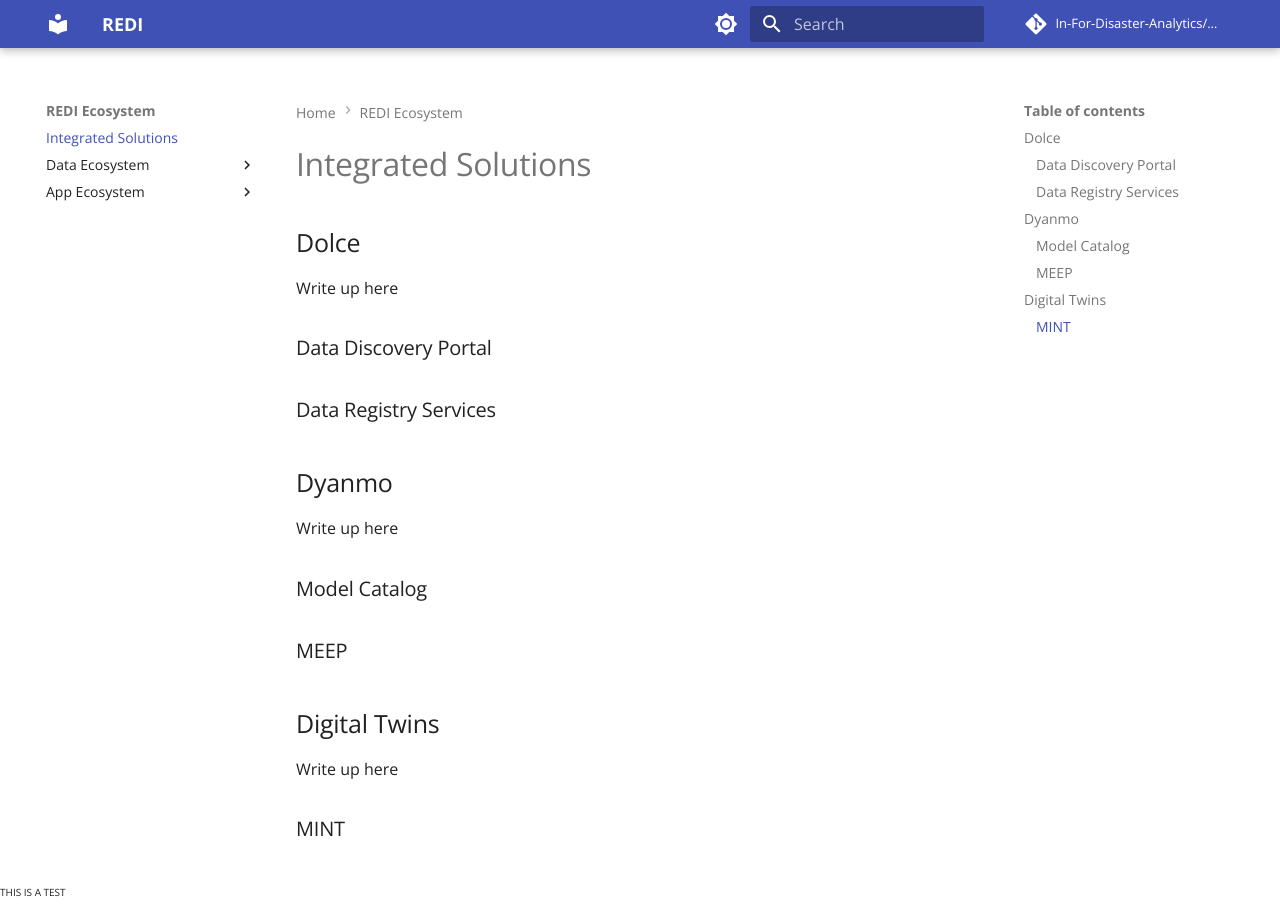
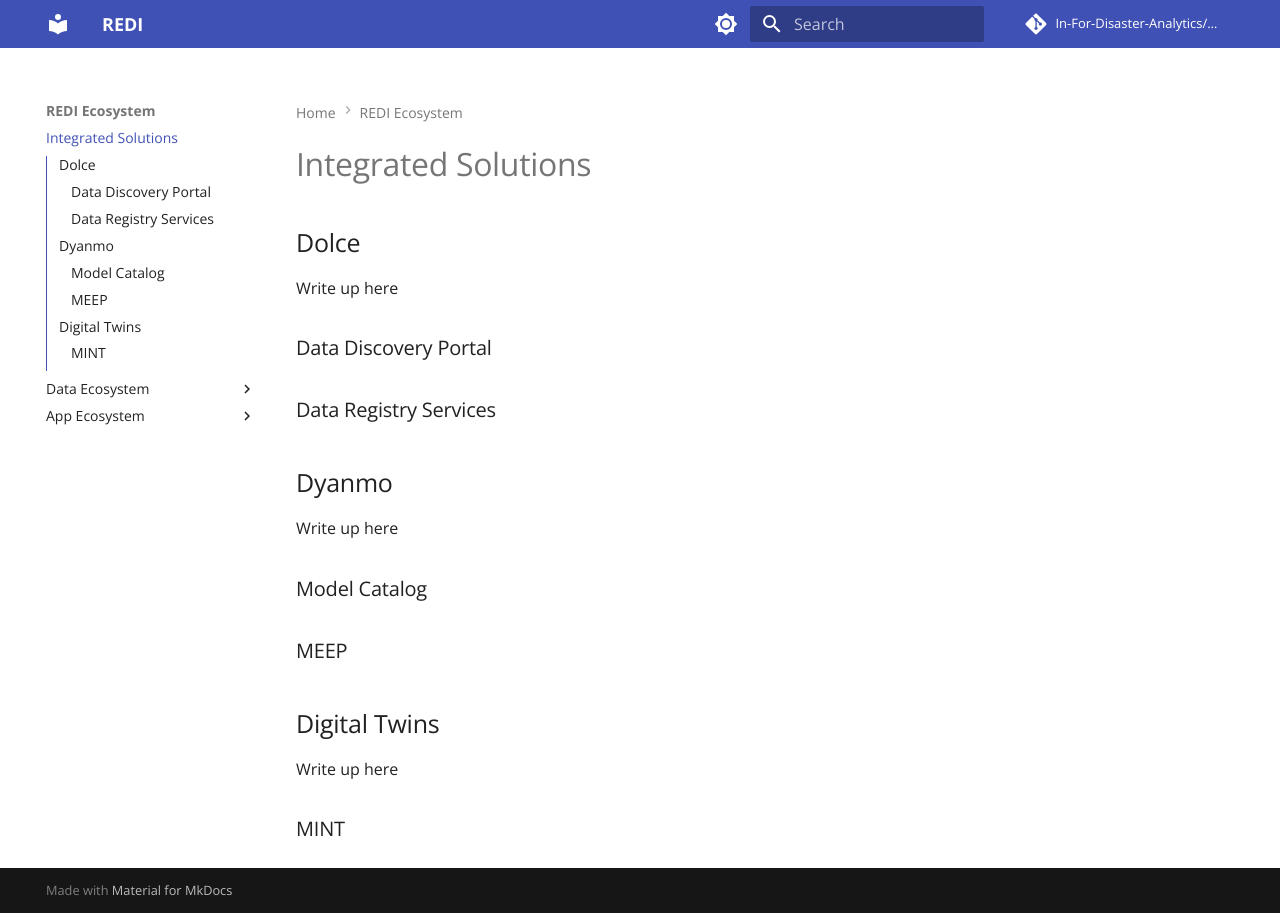
Before and after one commit to In-For-Disaster-Analytics/REDI-Documentation, an MkDocs documentation site: the page built from docs/redi-ecosystem/integrated-solutions.md, in a window 1280 px wide. Built offline with MkDocs 1.6.1 and Material for MkDocs 9.7.7, drawn with Linux system fonts in a browser that asks for light colours; comment, search, counter and statistics services are not loaded.

Commit message:
Override home page

```diff
--- a/mkdocs.yml
+++ b/mkdocs.yml
@@ -21,7 +21,7 @@
     - navigation.instant.prefetch
     - navigation.instant.progress
     - navigation.top
-    - toc.follow
+    - toc.integrate
   font:
     text: Open Sans
     code: Roboto
@@ -81,3 +81,4 @@
     - Geoslam (Geoslam): protocols/geoslam.md
     - Survey123: protocols/survey123_user.md
   - Field Sessions: field-sessions/fort-davis.md
+  - Site Outline: outline.md
--- /dev/null
+++ b/overrides/home.html
@@ -0,0 +1,106 @@
+<!--
+  Copyright (c) 2016-2024 Martin Donath <martin.donath@squidfunk.com>
+
+  Permission is hereby granted, free of charge, to any person obtaining a copy
+  of this software and associated documentation files (the "Software"), to
+  deal in the Software without restriction, including without limitation the
+  rights to use, copy, modify, merge, publish, distribute, sublicense, and/or
+  sell copies of the Software, and to permit persons to whom the Software is
+  furnished to do so, subject to the following conditions:
+
+  The above copyright notice and this permission notice shall be included in
+  all copies or substantial portions of the Software.
+
+  THE SOFTWARE IS PROVIDED "AS IS", WITHOUT WARRANTY OF ANY KIND, EXPRESS OR
+  IMPLIED, INCLUDING BUT NOT LIMITED TO THE WARRANTIES OF MERCHANTABILITY,
+  FITNESS FOR A PARTICULAR PURPOSE AND NON-INFRINGEMENT. IN NO EVENT SHALL THE
+  AUTHORS OR COPYRIGHT HOLDERS BE LIABLE FOR ANY CLAIM, DAMAGES OR OTHER
+  LIABILITY, WHETHER IN AN ACTION OF CONTRACT, TORT OR OTHERWISE, ARISING
+  FROM, OUT OF OR IN CONNECTION WITH THE SOFTWARE OR THE USE OR OTHER DEALINGS
+  IN THE SOFTWARE.
+-->
+
+{% extends "main.html" %}
+
+<!-- Render hero under tabs -->
+{% block tabs %}
+  {{ super() }}
+
+  <!-- Additional styles for landing page -->
+  <style>
+
+    /* Application header should be static for the landing page */
+    .md-header {
+      position: initial;
+    }
+
+    /* Remove spacing, as we cannot hide it completely */
+    .md-main__inner {
+      margin: 0;
+    }
+
+    /* Hide main content for now */
+    .md-content {
+      display: none;
+    }
+
+    /* Hide table of contents */
+    @media screen and (min-width: 60em) {
+      .md-sidebar--secondary {
+        display: none;
+      }
+    }
+
+    /* Hide navigation */
+    @media screen and (min-width: 76.25em) {
+      .md-sidebar--primary {
+        display: none;
+      }
+    }
+  </style>
+
+  <!-- Hero for landing page -->
+  <section class="mdx-container">
+    <div class="md-grid md-typeset">
+      <div class="mdx-hero">
+
+        <!-- Hero image -->
+        <div class="mdx-hero__image">
+          <img
+            src="assets/images/illustration.png"
+            alt=""
+            width="1659"
+            height="1200"
+            draggable="false"
+          >
+        </div>
+
+        <!-- Hero content -->
+        <div class="mdx-hero__content">
+          <h1>Technical documentation that just works</h1>
+          <p>{{ config.site_description }}. Set up in 5 minutes.</p>
+          <a
+            href="{{ page.next_page.url | url }}"
+            title="{{ page.next_page.title | e }}"
+            class="md-button md-button--primary"
+          >
+            Quick start
+          </a>
+          <a
+            href="{{ 'insiders/' | url }}"
+            title="Material for MkDocs Insiders"
+            class="md-button"
+          >
+            Get Insiders
+          </a>
+        </div>
+      </div>
+    </div>
+  </section>
+{% endblock %}
+
+<!-- Content -->
+{% block content %}{% endblock %}
+
+<!-- Application footer -->
+{% block footer %}{% endblock %}
--- a/overrides/partials/footer.html
+++ /dev/null
@@ -1,3 +0,0 @@
-<div>
-    <h3>THIS IS A TEST</h3>
-</div>
```
Also changed, not shown: docs/index.md (+4 -34 lines), docs/outline.md (added, +34 -0 lines).
